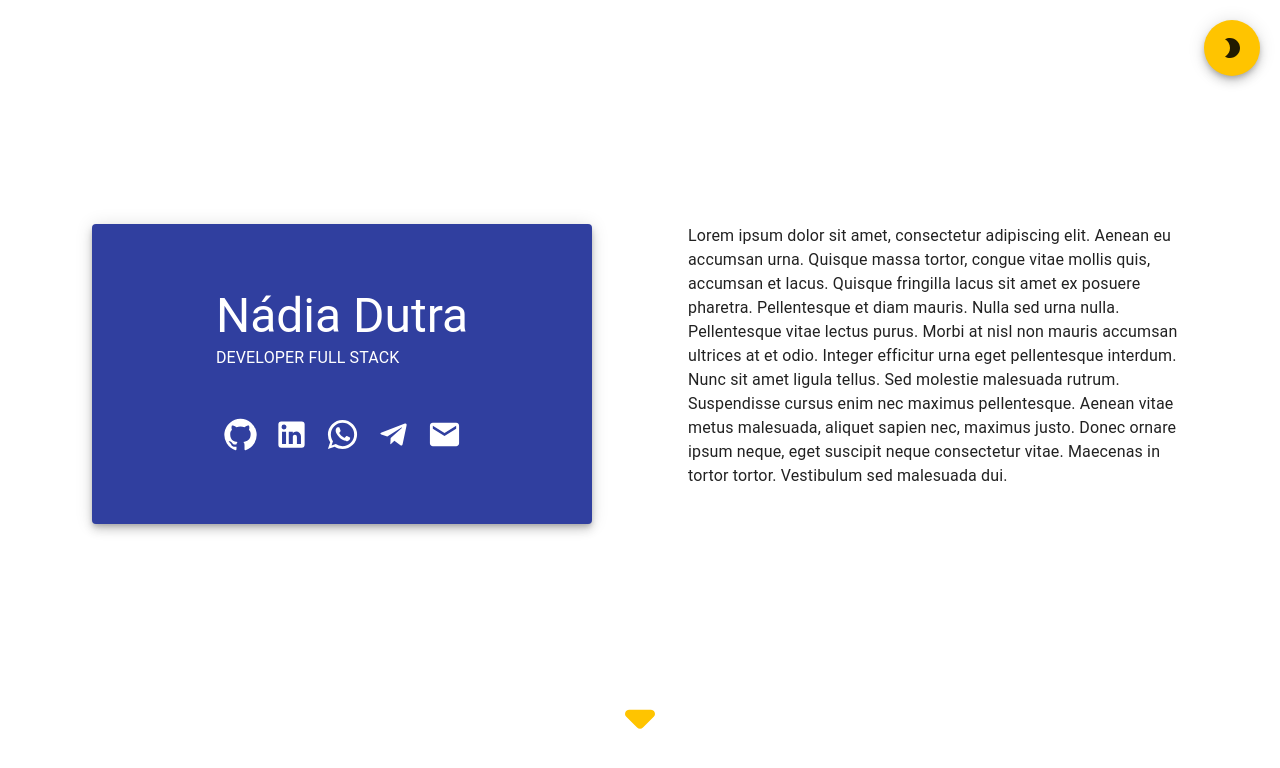
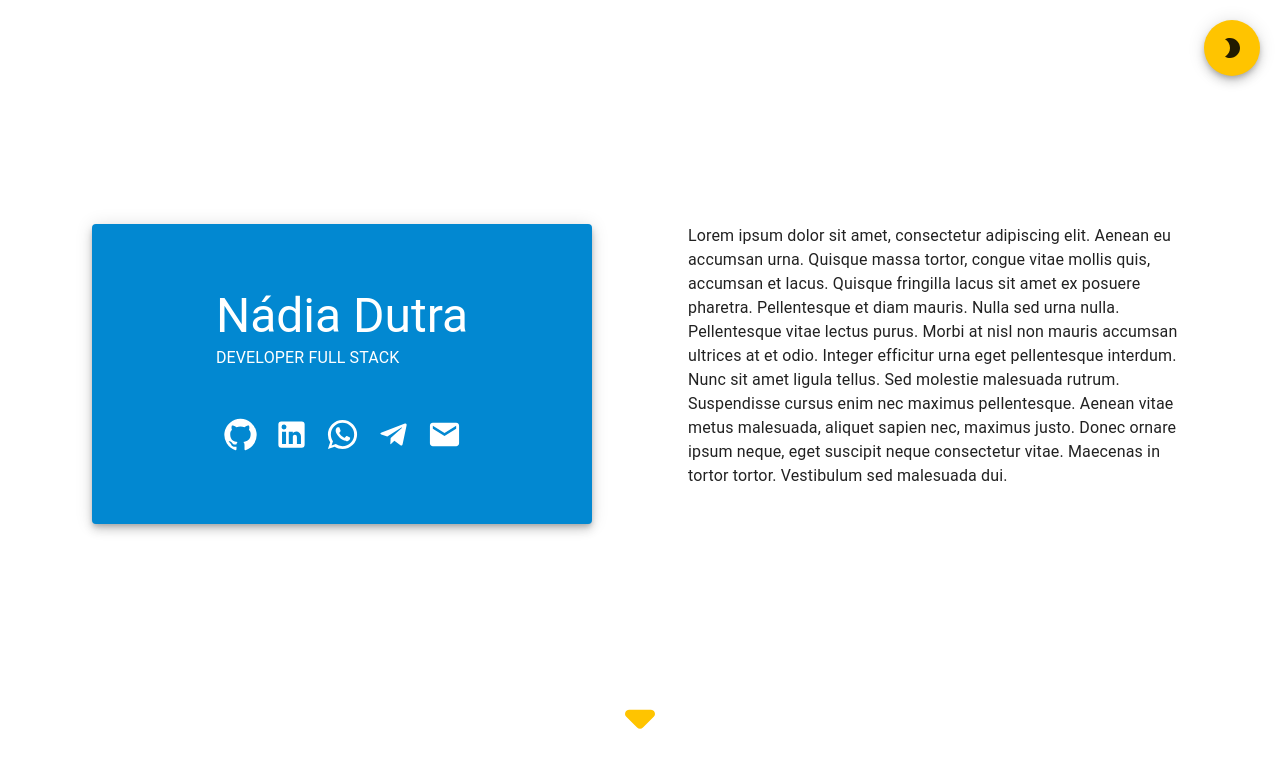
Before and after one commit to nnnnadia/nnnnadia.github.io, a React (Create React App) app: page / in a window 1280 px wide. Shown: the top 768 px of the page. Built offline with nearby package versions, Linux system fonts and the light colour scheme.

Commit message:
style: change theme color from indigo to lightBlue

```diff
--- a/src/theme/ThemeProvider.tsx
+++ b/src/theme/ThemeProvider.tsx
@@ -1,5 +1,5 @@
 import { PaletteMode } from '@mui/material';
-import { amber, grey, indigo } from '@mui/material/colors';
+import { amber, grey, lightBlue } from '@mui/material/colors';
 import { createTheme, ThemeOptions, ThemeProvider } from '@mui/material/styles';
 import React, { useContext } from 'react';
 import Context from '../context/Context';
@@ -12,12 +12,12 @@ export default function ColorProvider({ children }: { children: React.ReactNode
       mode,
       ...(mode === 'light'
         ? {
-          primary: indigo,
+          primary: lightBlue,
           secondary: amber,
         }
         : {
           primary: amber,
-          secondary: indigo,
+          secondary: lightBlue,
           background: {
             default: grey[900],
           }
```
